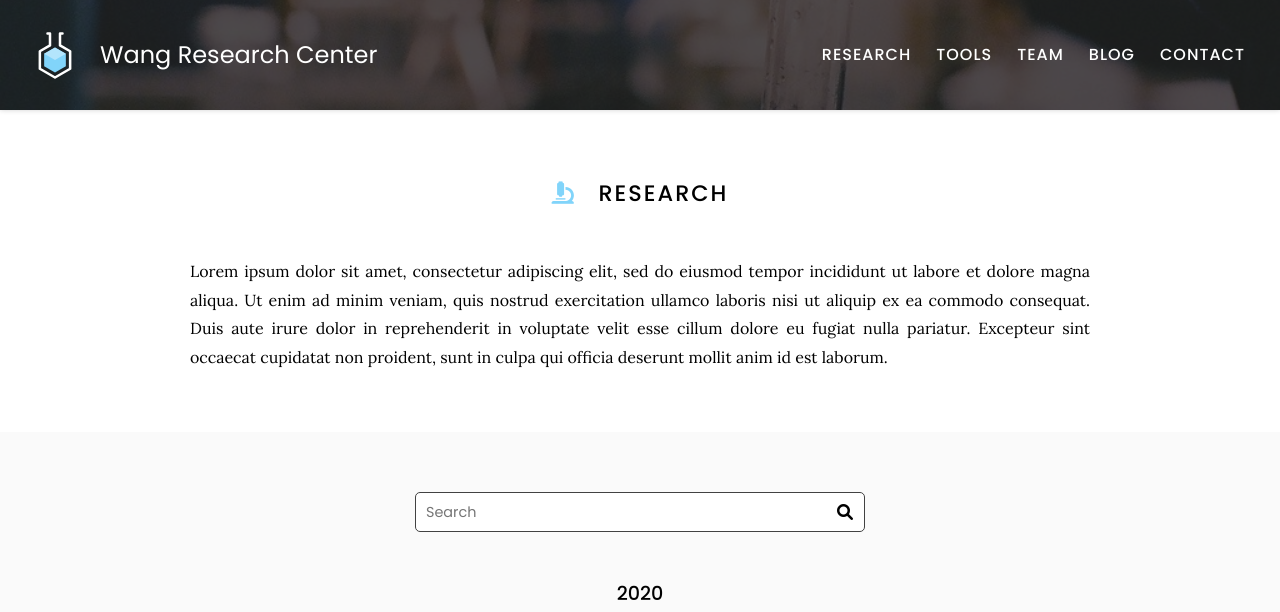
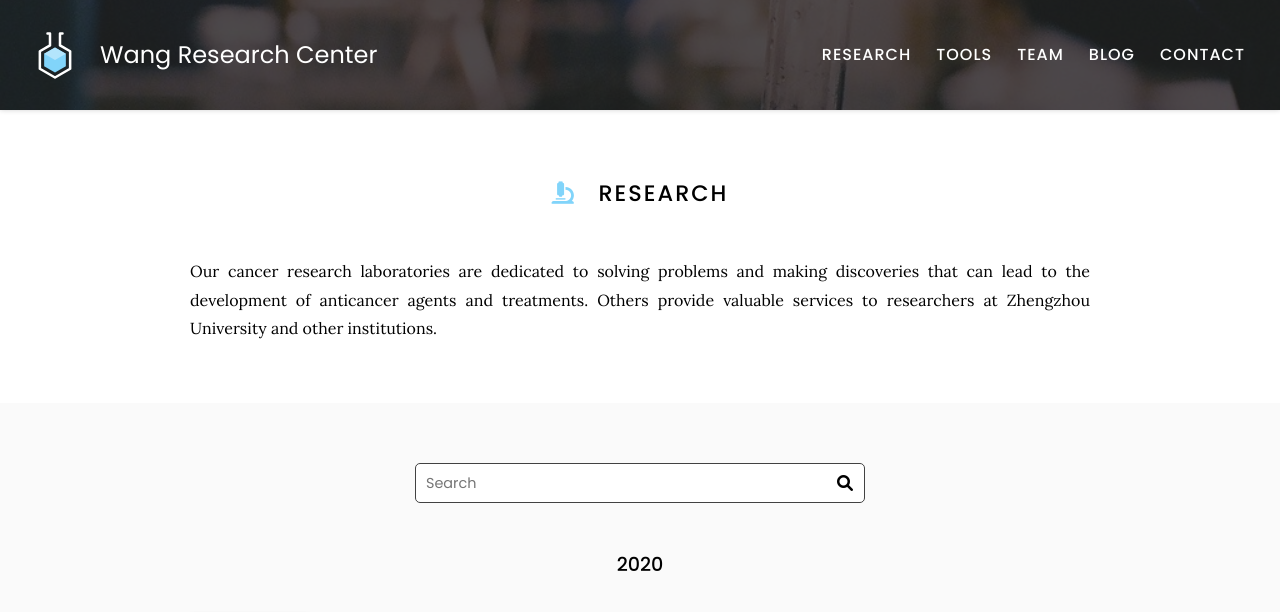
Before and after one commit to sean8purdue/lab-website-template, a Jekyll site: the page built from research/index.md, in a window 1280 px wide and 900 px high, cut to the strip 0-612 px from the top of the window. Built offline with Jekyll 4.4.1, drawn with Linux system fonts in a browser that asks for light colours.

Commit message:
add 1 paper

```diff
--- a/research/index.md
+++ b/research/index.md
@@ -7,10 +7,8 @@ nav:
 
 # <i class="fas fa-microscope"></i>Research
 
-Lorem ipsum dolor sit amet, consectetur adipiscing elit, sed do eiusmod tempor incididunt ut labore et dolore magna aliqua.
-Ut enim ad minim veniam, quis nostrud exercitation ullamco laboris nisi ut aliquip ex ea commodo consequat.
-Duis aute irure dolor in reprehenderit in voluptate velit esse cillum dolore eu fugiat nulla pariatur.
-Excepteur sint occaecat cupidatat non proident, sunt in culpa qui officia deserunt mollit anim id est laborum.
+Our cancer research laboratories are dedicated to solving problems and making discoveries that can lead to the development of anticancer agents and treatments.
+Others provide valuable services to researchers at Zhengzhou University and other institutions.
 
 {% include section.html %}
 
```
Also changed, not shown: _data/sources.yaml (+9 -0 lines).
